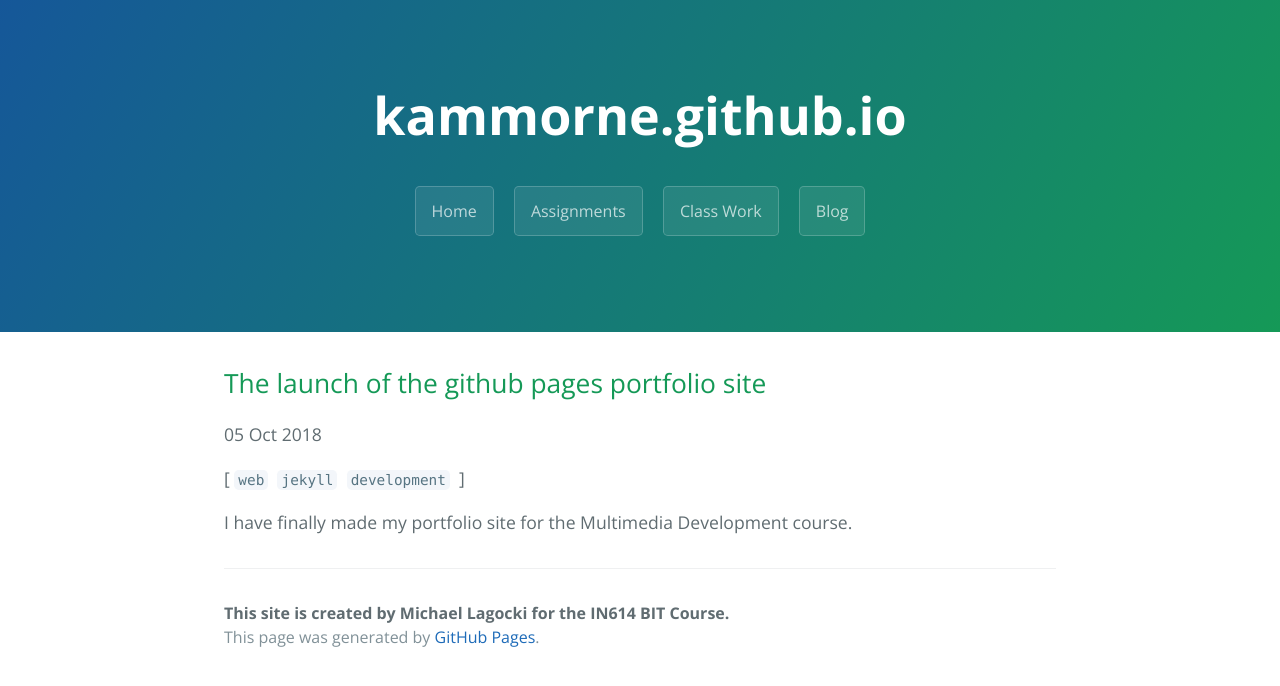
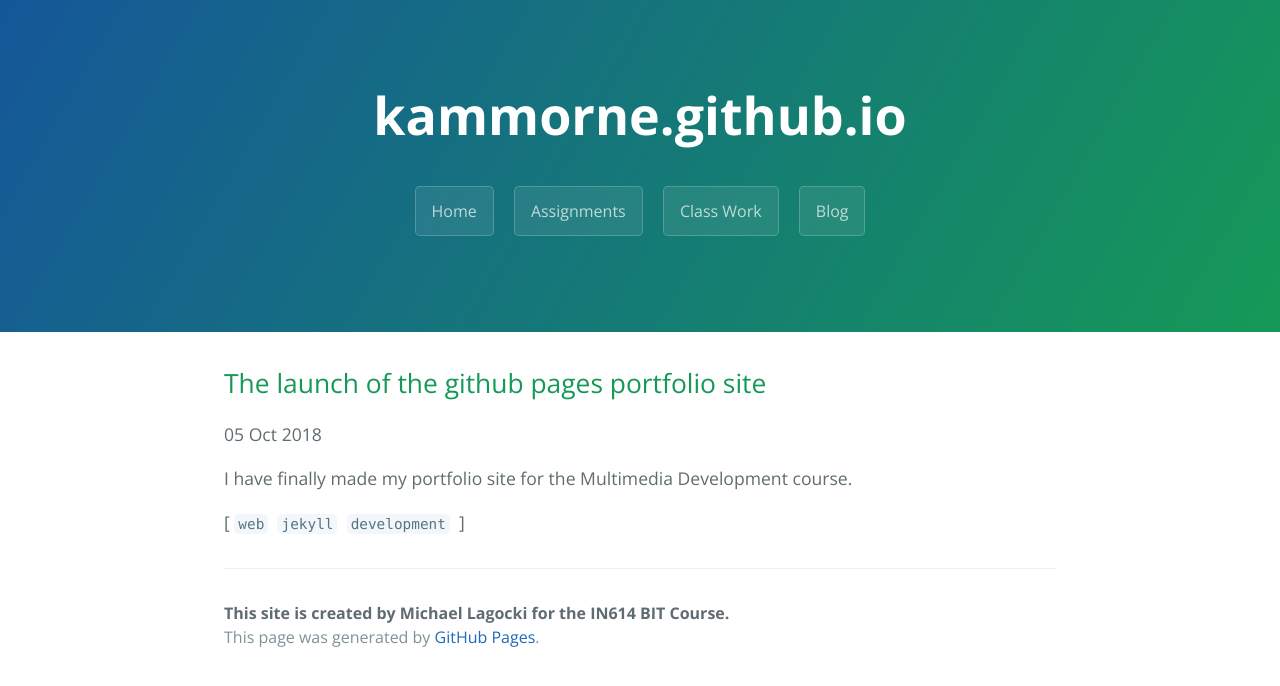
Before and after one commit to kammorne/kammorne.github.io, a Jekyll site: the page built from _posts/2018-10-05-Create-Jekyll-Website.md, in a window 1280 px wide, cut to the strip 104-790 px from the top of the page. Built offline with Jekyll 4.4.1, drawn with Linux system fonts in a browser that asks for light colours.

Commit message:
Update post.html
Change layout for tags

```diff
--- a/_layouts/post.html
+++ b/_layouts/post.html
@@ -3,11 +3,10 @@ layout: default
 ---
 <h2>{{ page.title }}</h2>
 <p class="meta">{{ page.date | date_to_string }}</p>
+{{ content }}
 <span>[
   {% for tag in page.tags %}
     {% capture tag_name %}{{ tag }}{% endcapture %}
     <a href="/tag/{{ tag_name }}"><code class="highligher-rouge"><nobr>{{ tag_name }}</nobr></code>&nbsp;</a>
   {% endfor %}
 ]</span>
-
-{{ content }}
```
